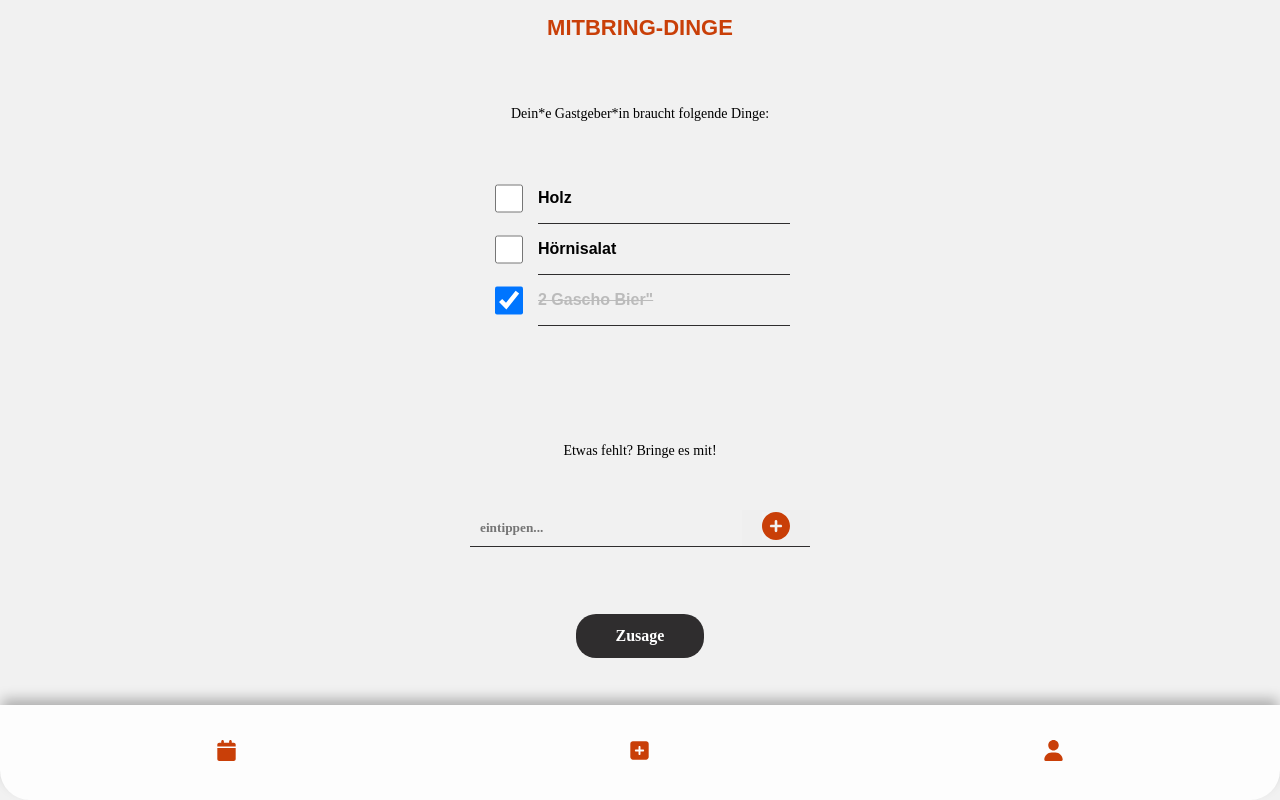
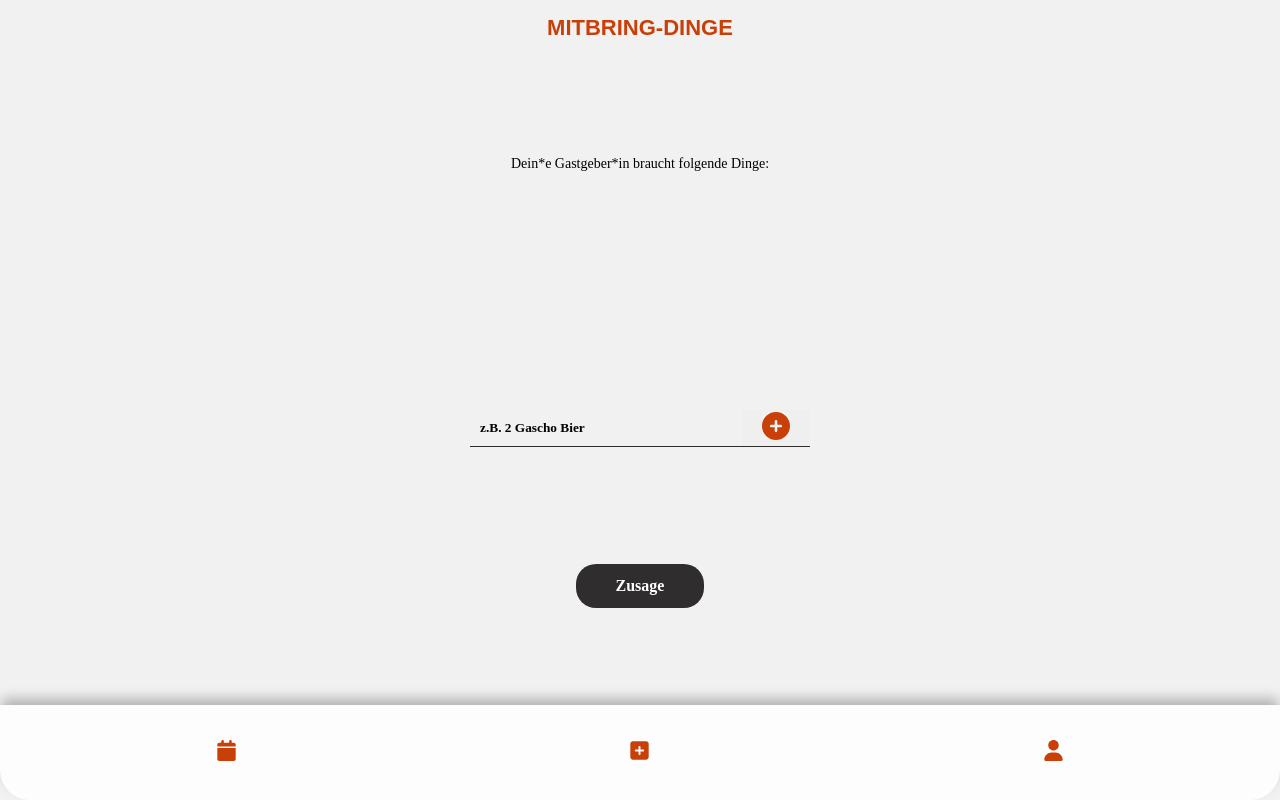
Before and after one commit to ChristianSegundo/spiesser_mma_2022, a Vue app: page /gast/zusage-mitbring-dinge-01 in a window 1280 px wide. Built offline with nearby package versions, Linux system fonts and the light colour scheme; a web font is replaced by a local one; what v-calendar would draw is missing.

Commit message:
Diverse Anpassungen

```diff
--- a/src/assets/main.scss
+++ b/src/assets/main.scss
@@ -89,7 +89,7 @@ figure {
     font-stretch: condensed;
     color: #1f1f1f;
     padding: 0 25px;
-    text-align: left;
+    text-align: center;
 }
 
 .logo-header {
@@ -154,13 +154,13 @@ textarea {
     font-weight: 700;
 }
 
-#date-input,
-#date-input-2 {
-    border: none;
-    padding: 10px;
-    background: white;
-    box-shadow: 0px 0px 15px 5px rgba(0, 0, 0, 0.25);
-}
+// #date-input,
+// #date-input-2 {
+//     border: none;
+//     padding: 10px;
+//     background: white;
+//     box-shadow: 0px 0px 15px 5px rgba(0, 0, 0, 0.25);
+// }
 
 .textarea {
     display: block;
@@ -259,16 +259,32 @@ textarea {
 .mitbringliste li {
     font-weight: 700;
     font-family: allotrope, sans-serif;
-    font-size: 16px;
+    font-size: 14px;
     text-align: left;
     list-style: none;
-    padding: 16px 0;
+    // padding: 16px 0;
     border-bottom: #2F2D2E 1px solid;
+    display: flex;
+    justify-content: space-between;
+    color: var(--orange);
+    align-items: center;
+
+}
+.mitbringliste #dingsel-titel {
+    width: 80%;
+    padding: 10px;
+}
+.mitbringliste #delete-dingsel {
+    width: 20%;
+    text-align: center;
+}
+#delete-dingsel svg{
+    width: 28px;
 }
 
 .mitbringliste ul,
 li {
-    width: 300px;
+    width: 340px;
     margin: 0 auto;
     padding: 0;
 }
@@ -582,3 +598,6 @@ li {
 #tabpanel{
     width: 220px;
 }
+.vc-container {
+width: 350px;
+}
--- a/src/components/NavigationComponent.vue
+++ b/src/components/NavigationComponent.vue
@@ -90,6 +90,7 @@
    width: inherit;
    -webkit-box-shadow: 0px -8px 13px -2px rgba(0,0,0,0.28);
 box-shadow: 0px -8px 13px -2px rgba(0,0,0,0.28);
+z-index: 999;
 }
  .navbar__item {
 	 width: 70px;
--- a/src/views/gast/AbsageView.vue
+++ b/src/views/gast/AbsageView.vue
@@ -1,5 +1,5 @@
 <template>
-  <h1>Schade!</h1>
+  <h1 style="font-size: 40px;">Schade!</h1>
   <p>Auf ein anderes Mal</p>
 </template>
 
@@ -14,3 +14,9 @@ export default {
   }
 }
 </script>
+
+<style scoped>
+#app {
+    justify-content: center !important;
+}
+</style>
--- a/src/views/gast/Einladung_01View.vue
+++ b/src/views/gast/Einladung_01View.vue
@@ -33,8 +33,8 @@
   </div>
 
   <div class="event-invite-buttons">
+    <router-link to='/gast/absage' class="button-10 space-top button-5 invert-button">Absage</router-link>
     <router-link to='/gast/zusage-00' class="button-10 space-top button-5">Zusage</router-link>
-    <router-link to='/gast/absage' class="button-10 space-top button-5 invert-button">Absage</router-link>
   </div>
 
 </template>
--- a/src/views/gast/Zusage_Mitbring_Dinge_01View.vue
+++ b/src/views/gast/Zusage_Mitbring_Dinge_01View.vue
@@ -2,40 +2,26 @@
   <h1>Mitbring-Dinge</h1>
   <p>Dein*e Gastgeber*in braucht folgende Dinge:</p>
 
-
   <div class="mitbringliste">
     <ul>
-      <div class="mitbring-ding">
-        <input type="checkbox" name="mitbring-ding-holz">
-        <li>Holz</li>
-      </div>
+      <li v-for="dingsel in mitbringseldinge">
 
-      <div class="mitbring-ding">
-        <input type="checkbox" name="mitbring-ding-holz">
-        <li>Hörnisalat</li>
-      </div>
-
-      <div class="mitbring-ding zugeteilt">
-        <input type="checkbox" name="mitbring-ding-holz" checked>
-        <li>2 Gascho Bier"</li>
-      </div>
+        <div id="dingsel-titel">{{dingsel}}</div>
+        <div id="delete-dingsel" @click="remove_ding(dingsel)"><svg xmlns="http://www.w3.org/2000/svg" viewBox="0 0 512 512"><!--! Font Awesome Pro 6.2.1 by @fontawesome - https://fontawesome.com License - https://fontawesome.com/license (Commercial License) Copyright 2022 Fonticons, Inc. --><path d="M175 175C184.4 165.7 199.6 165.7 208.1 175L255.1 222.1L303 175C312.4 165.7 327.6 165.7 336.1 175C346.3 184.4 346.3 199.6 336.1 208.1L289.9 255.1L336.1 303C346.3 312.4 346.3 327.6 336.1 336.1C327.6 346.3 312.4 346.3 303 336.1L255.1 289.9L208.1 336.1C199.6 346.3 184.4 346.3 175 336.1C165.7 327.6 165.7 312.4 175 303L222.1 255.1L175 208.1C165.7 199.6 165.7 184.4 175 175V175zM512 256C512 397.4 397.4 512 256 512C114.6 512 0 397.4 0 256C0 114.6 114.6 0 256 0C397.4 0 512 114.6 512 256zM256 48C141.1 48 48 141.1 48 256C48 370.9 141.1 464 256 464C370.9 464 464 370.9 464 256C464 141.1 370.9 48 256 48z"/></svg></div>
+      </li>
     </ul>
   </div>
   <!-- <input type="text" class="mitbringliste-input" placeholder="2 Gascho Bier"> -->
 
-  <p style="margin-top:80px;">Etwas fehlt? Bringe es mit!</p>
+  <div class="mitbringliste-input">
+    <input type="text" class="storage" :placeholder="aktuelles_dingsel" v-model="aktuelles_dingsel">
 
+    <button class='button' @click = "push_ding()">
+      <svg xmlns="http://www.w3.org/2000/svg" viewBox="0 0 512 512"><!--! Font Awesome Pro 6.2.1 by @fontawesome - https://fontawesome.com License - https://fontawesome.com/license (Commercial License) Copyright 2022 Fonticons, Inc. --><path d="M256 512c141.4 0 256-114.6 256-256S397.4 0 256 0S0 114.6 0 256S114.6 512 256 512zM232 344V280H168c-13.3 0-24-10.7-24-24s10.7-24 24-24h64V168c0-13.3 10.7-24 24-24s24 10.7 24 24v64h64c13.3 0 24 10.7 24 24s-10.7 24-24 24H280v64c0 13.3-10.7 24-24 24s-24-10.7-24-24z"/></svg>
+    </button>
 
-  <div class="mitbringliste-input" style="margin-top: 0;">
-    <input type="text" class="storage" placeholder="eintippen...">
-    <button class='button'>
-      <svg xmlns="http://www.w3.org/2000/svg" viewBox="0 0 512 512">
-        <!--! Font Awesome Pro 6.2.1 by @fontawesome - https://fontawesome.com License - https://fontawesome.com/license (Commercial License) Copyright 2022 Fonticons, Inc. -->
-        <path
-          d="M256 512c141.4 0 256-114.6 256-256S397.4 0 256 0S0 114.6 0 256S114.6 512 256 512zM232 344V280H168c-13.3 0-24-10.7-24-24s10.7-24 24-24h64V168c0-13.3 10.7-24 24-24s24 10.7 24 24v64h64c13.3 0 24 10.7 24 24s-10.7 24-24 24H280v64c0 13.3-10.7 24-24 24s-24-10.7-24-24z" />
-      </svg>
-    </button>
   </div>
+
 
   <router-link to='/gast/zusage-teilnehmer' class="button-10 space-top">Zusage</router-link>
 
@@ -44,11 +30,30 @@
 <script>
 // @ is an alias to /src
 import FirstComponent from '@/components/FirstComponent.vue'
+import { new_event } from '../../events/new_event.js'
+
 
 export default {
   name: 'Zusage_Mitbring_Dinge_01View',
   components: {
     FirstComponent
+  },
+  data(){
+    return{
+      aktuelles_dingsel: "z.B. 2 Gascho Bier",
+      mitbringseldinge: [],
+      new_event
+    }
+  }, // END data
+  methods:{
+    push_ding(){
+      this.mitbringseldinge.push(this.aktuelles_dingsel);
+      new_event.mitbring_dinge = this.mitbringseldinge;
+    },
+    remove_ding(ding2remove){
+      this.mitbringseldinge = this.mitbringseldinge.filter(mitbringsel => mitbringsel !== ding2remove)
+      new_event.mitbring_dinge = this.mitbringseldinge;
+    }
   }
 }
 </script>
--- a/src/views/organisator/Event_Erstellen_04View.vue
+++ b/src/views/organisator/Event_Erstellen_04View.vue
@@ -1,4 +1,4 @@
-<template>
+  <template>
   <ProgressBarComponent></ProgressBarComponent>
   <h1>Was dürfen deine Gäste mitbringen?</h1>
   <h2>Mitbring-Dinge hinzufügen</h2>
@@ -7,8 +7,8 @@
     <ul>
       <li v-for="dingsel in mitbringseldinge">
 
-        <div>{{dingsel}}</div>
-        <div @click="remove_ding(dingsel)">X</div>
+        <div id="dingsel-titel">{{dingsel}}</div>
+        <div id="delete-dingsel" @click="remove_ding(dingsel)"><svg xmlns="http://www.w3.org/2000/svg" viewBox="0 0 512 512"><!--! Font Awesome Pro 6.2.1 by @fontawesome - https://fontawesome.com License - https://fontawesome.com/license (Commercial License) Copyright 2022 Fonticons, Inc. --><path d="M175 175C184.4 165.7 199.6 165.7 208.1 175L255.1 222.1L303 175C312.4 165.7 327.6 165.7 336.1 175C346.3 184.4 346.3 199.6 336.1 208.1L289.9 255.1L336.1 303C346.3 312.4 346.3 327.6 336.1 336.1C327.6 346.3 312.4 346.3 303 336.1L255.1 289.9L208.1 336.1C199.6 346.3 184.4 346.3 175 336.1C165.7 327.6 165.7 312.4 175 303L222.1 255.1L175 208.1C165.7 199.6 165.7 184.4 175 175V175zM512 256C512 397.4 397.4 512 256 512C114.6 512 0 397.4 0 256C0 114.6 114.6 0 256 0C397.4 0 512 114.6 512 256zM256 48C141.1 48 48 141.1 48 256C48 370.9 141.1 464 256 464C370.9 464 464 370.9 464 256C464 141.1 370.9 48 256 48z"/></svg></div>
       </li>
     </ul>
   </div>
--- a/src/views/organisator/Event_Erstellen_EinladungView.vue
+++ b/src/views/organisator/Event_Erstellen_EinladungView.vue
@@ -10,7 +10,7 @@
   placeholder="spiesser.ch/event-xyz33">
 
   <div class="event-invite-buttons">
-    <button class="button-10 space-top button-5" @click="copy" ><svg xmlns="http://www.w3.org/2000/svg" viewBox="0 0 512 512">
+    <button class="button-10 space-top button-5" v-on:click="copy(); toggle = !toggle"><svg xmlns="http://www.w3.org/2000/svg" viewBox="0 0 512 512">
         <!--! Font Awesome Pro 6.2.1 by @fontawesome - https://fontawesome.com License - https://fontawesome.com/license (Commercial License) Copyright 2022 Fonticons, Inc. -->
         <path
           d="M224 0c-35.3 0-64 28.7-64 64V288c0 35.3 28.7 64 64 64H448c35.3 0 64-28.7 64-64V64c0-35.3-28.7-64-64-64H224zM64 160c-35.3 0-64 28.7-64 64V448c0 35.3 28.7 64 64 64H288c35.3 0 64-28.7 64-64V384H288v64H64V224h64V160H64z" />
@@ -24,7 +24,7 @@
       </svg></router-link>
   </div>
 
-  <p>in die Zwischenablage kopiert!</p>
+  <p v-show='toggle'>in die Zwischenablage kopiert!</p>
 </template>
 
 <script>
@@ -38,6 +38,7 @@ export default {
   data() {
     return {
       text: 'spiesser.ch/event-xyz33',
+      toggle: false,
     };
   },
   methods: {
--- a/src/views/organisator/Event_Erstellen_VorschauView.vue
+++ b/src/views/organisator/Event_Erstellen_VorschauView.vue
@@ -23,7 +23,6 @@
   <router-link to='/organisator/event-erstellen-einladung' class="button-10 space-top">Gäste einladen</router-link>
   <button class="button-10 space-top">Zum Kalender hinzufügen</button>
 
-
 </template>
 
 <script>
@@ -38,7 +37,6 @@ export default {
     ProgressBarComponent: ProgressBarComponent,
     MapsComponent: MapsComponent
   },
-
   data(){
     return {new_event}
   }
```
Also changed, not shown: src/views/organisator/Event_Erstellen_02View.vue (+6 -3 lines), src/assets/main.css.
